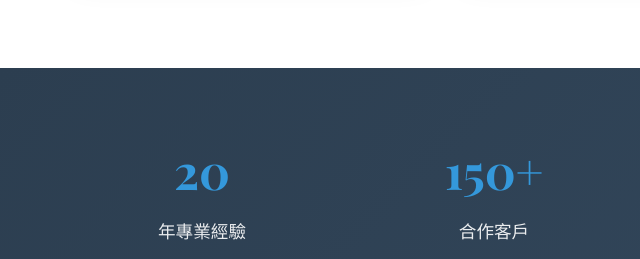
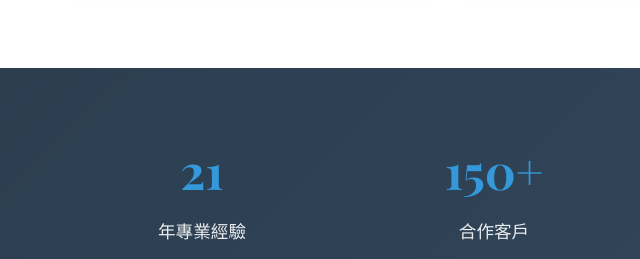
Before and after one commit to AtsuhitoHon/xiangruichemicals, a website: page public/index.html in a window 1280 px wide. Shown: the part 2720-2979 px from the top of the page, 0-640 px from the left. Drawn offline with nearby package versions, Linux system fonts and the light colour scheme.

Commit message:
文本改良

```diff
--- a/public/index.html
+++ b/public/index.html
@@ -167,7 +167,7 @@
     <div class="container">
       <div class="stats-grid">
         <div class="stat-item">
-          <h3>20+</h3>
+          <h3>21+</h3>
           <p>年專業經驗</p>
         </div>
         <div class="stat-item">
```
